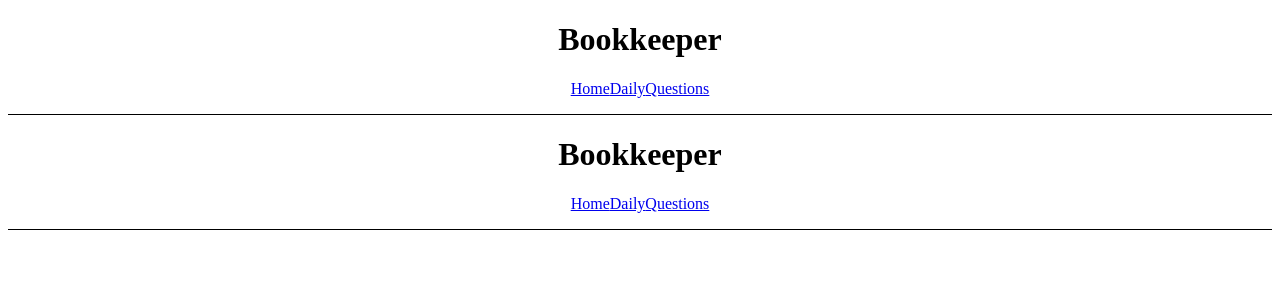
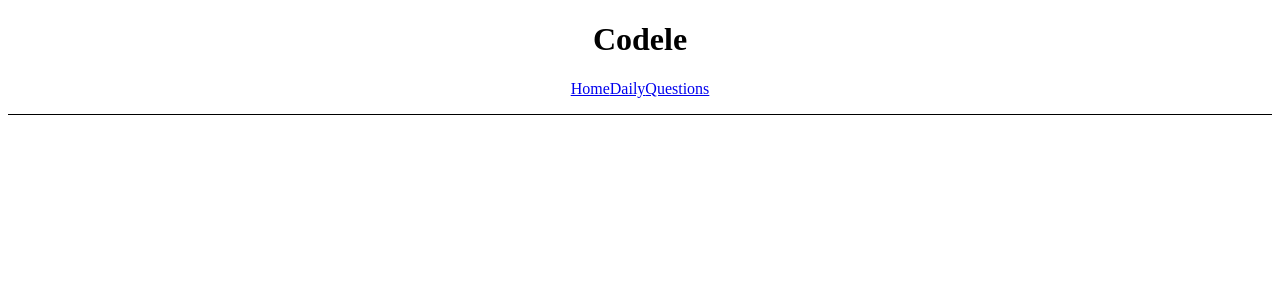
Before and after one commit to ercheung3/codele, a React (Create React App) app: page / in a window 1280 px wide. Shown: the top 300 px of the page. Built offline with nearby package versions, Linux system fonts and the light colour scheme.

Commit message:
Fixed router links

```diff
--- a/src/App.jsx
+++ b/src/App.jsx
@@ -1,15 +1,16 @@
 import "./App.css";
-import { Link } from "react-router-dom";
+import { Outlet, Link } from "react-router-dom";
 
 function App() {
   return (
     <div className="App">
-      <h1>Bookkeeper</h1>
+      <h1>Codele</h1>
       <nav>
         <Link to="/">Home</Link>
         <Link to="/daily">Daily</Link>
         <Link to="/questions">Questions</Link>
       </nav>
+      <Outlet />
     </div>
   );
 }
--- a/src/index.js
+++ b/src/index.js
@@ -9,11 +9,11 @@ const rootElement = document.getElementById("root");
 render(
   <BrowserRouter>
     <Routes>
-      <Route path="/" element={<App />} />
-      <Route path="/daily" element={<DailyQuestionComponent />} />
-      <Route path="questions" element={<QuestionsComponent />} />
+      <Route path="/" element={<App />}>
+        <Route path="/daily" element={<DailyQuestionComponent />} />
+        <Route path="questions" element={<QuestionsComponent />} />
+      </Route>
     </Routes>
-    <App />
   </BrowserRouter>,
   rootElement
 );
```
